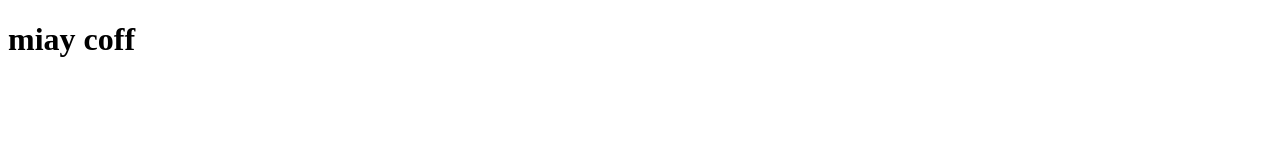
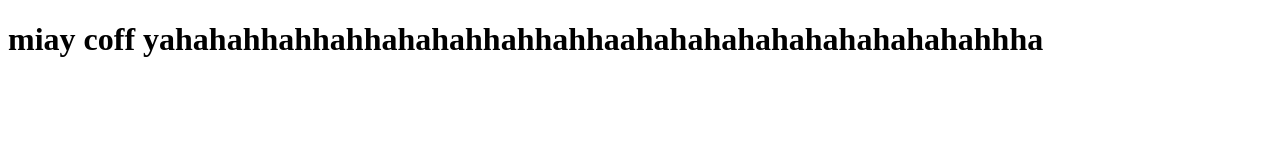
Before and after one commit to annaKurbanova/MiayCoffe, a plain HTML site: page index.html in a window 1280 px wide. Drawn offline with Linux system fonts and the light colour scheme.

Commit message:
my ssh test

```diff
--- a/index.html
+++ b/index.html
@@ -4,7 +4,7 @@
     <!-- miay coff -->
   </head>
   <body>
-    <h1>miay coff</h1>
+    <h1>miay coff yahahahhahhahhahahahhahhahhaahahahahahahahahahahahhha</h1>
     <!-- miay 2.0 -->
   </body>
 </html>
```
